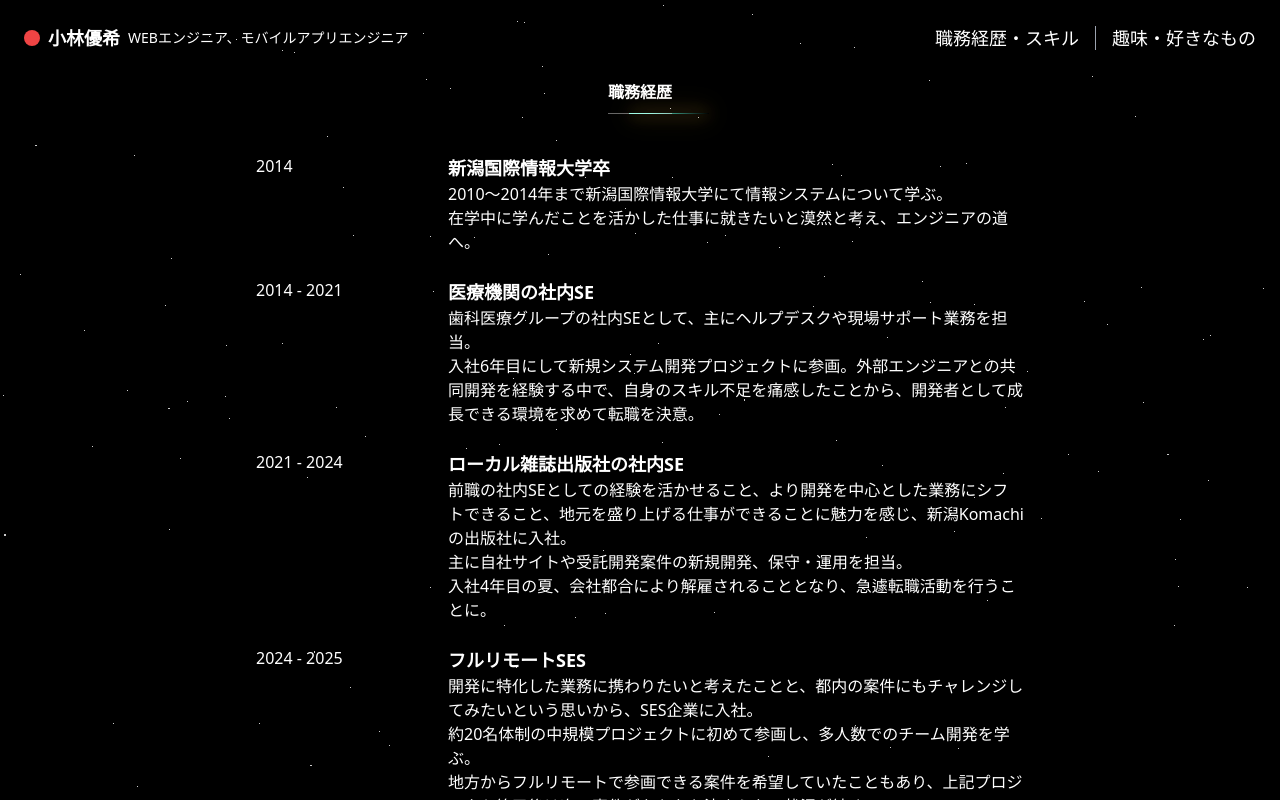
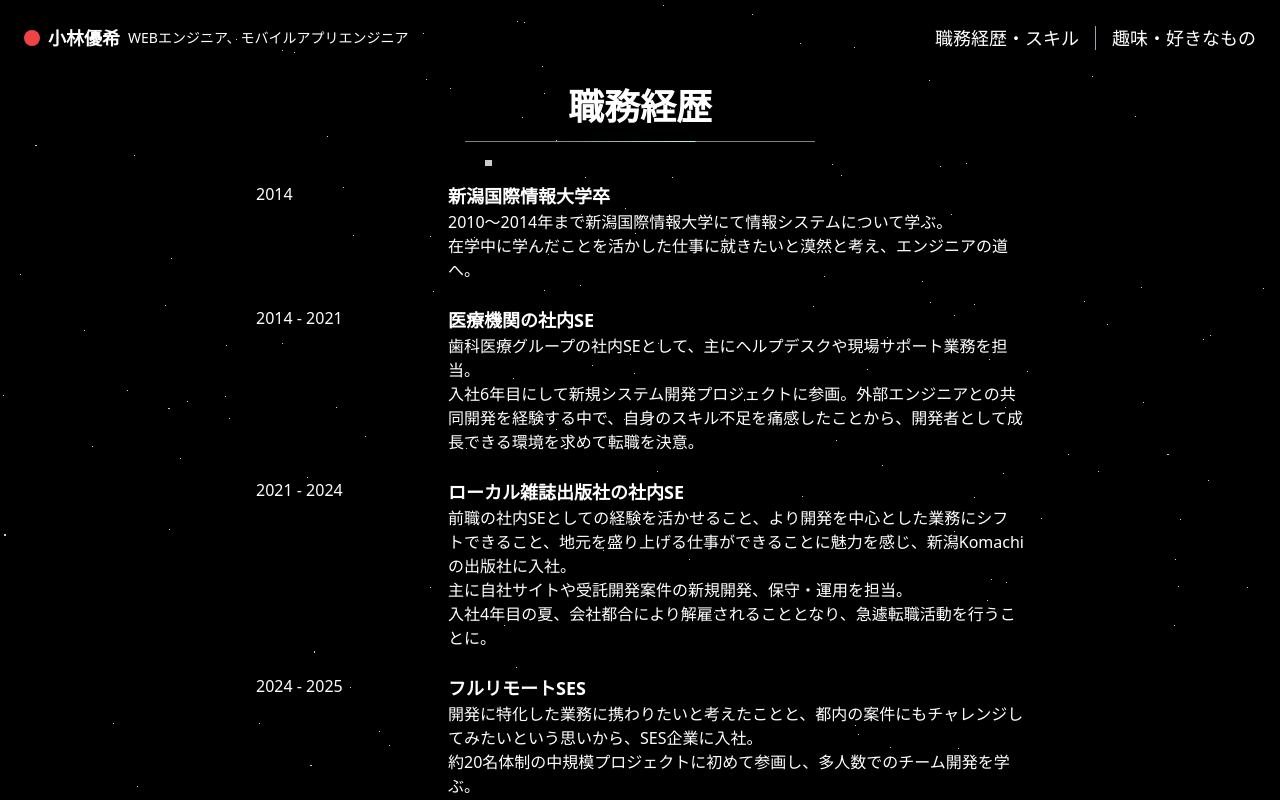
Before and after one commit to yuki-kobayashi/self-introduction, a Nuxt app: page / in a window 1280 px wide. Both pictures are taken after a click on the button "職務経歴・スキル". Shown: the top 800 px of the page. Built offline with nearby package versions, Linux system fonts and the light colour scheme.

Commit message:
タイトル下にアニメーション追加

```diff
--- a/assets/css/tailwind.css
+++ b/assets/css/tailwind.css
@@ -64,60 +64,53 @@
   margin-bottom: 2.5rem; /* Tailwindのmb-10 */
 }
 
-/* ===== 見出しテキスト ===== */
-.heading-line {
+.glowing-line {
   position: relative;
-  display: inline-block;
-  padding-bottom: 10px;
+  display: block; /* inline-block → block に変更 */
+  padding-bottom: 0.5rem;
+  font-size: 2.25rem;
+  font-weight: 700;
   color: #fff;
-  font-weight: bold;
+  overflow: visible; /* はみ出し部分も見えるように */
+  width: 350px; /* 線の長さをここで指定 */
+  margin: 0 auto; /* 中央寄せ */
 }
 
-/* ===== 下線のベース ===== */
-.heading-line::after {
+/* 白いベースの下線 */
+.glowing-line::after {
+  content: '';
+  position: absolute;
+  left: 0;
+  bottom: 0;
+  width: 100%;
+  height: 1px;
+  background: rgba(255, 255, 255, 0.5);
+}
+
+/* 流れる光 */
+.glowing-line::before {
   content: '';
   position: absolute;
   bottom: 0;
-  left: 0;
-  width: 100%;
+  right: -5%;
+  width: 40%;
   height: 1px;
-  background: rgba(255, 255, 255, 0.5); /* 薄い白い線 */
-  opacity: 0;
-  transform: scaleX(0);
-  transform-origin: right center;
-  transition: transform 1.5s cubic-bezier(0.4, 0.26, 0, 0.97), opacity 1.5s;
+  background: linear-gradient(to left, rgba(97, 247, 212, 1), rgba(97, 247, 212, 0));
+  animation: line-glow 5s linear infinite;
 }
 
-/* ===== 下線の光エフェクト ===== */
-.heading-line::before {
-  content: '';
-  position: absolute;
-  bottom: 0;
-  right: 0;
-  width: 80px;
-  height: 1px;
-  background: linear-gradient(to left, rgba(255,255,138,0) 0%, #61f7d4 75%, #61f7d4 100%);
-  box-shadow: 0 0 16px #ffbe40, 0 0 24px #ffbe40;
-  animation: line-light-right 10s infinite cubic-bezier(0.4, 0.26, 0, 0.97);
-  opacity: 0;
-}
-
-/* ===== アニメーションの発火（スクロールイン時） ===== */
-.heading-line.scrollin::after {
-  opacity: 0.8;
-  transform: scaleX(1); /* 右から左に伸びる */
-}
-
-.heading-line.scrollin::before {
-  opacity: 1;
-}
-
-/* ===== 光が右から左に移動するアニメーション ===== */
-@keyframes line-light-right {
+/* 光の移動アニメーション */
+@keyframes line-glow {
   0% {
-    right: -80px;
+    transform: translateX(0%); /* 右端の外側からスタート */
+    opacity: 1;
+  }
+  80% {
+    transform: translateX(-200%); /* 左端を完全に通過 */
+    opacity: 1;
   }
   100% {
-    right: 100%;
+    transform: translateX(-230%); /* 左端を過ぎた後に完全に消える */
+    opacity: 0;
   }
 }
--- a/components/CareerView.vue
+++ b/components/CareerView.vue
@@ -1,7 +1,9 @@
 <template>
   <div class="flex flex-col items-center justify-center min-h-screen px-6">
     <div class="heading-line-container">
-        <h2 class="heading-line scrollin">職務経歴</h2>
+        <h2 class="glowing-line mb-10">
+          職務経歴
+        </h2>
     </div>
     <div class="max-w-3xl w-full space-y-8">
       <!-- 経歴リスト -->
--- a/components/HobbyView.vue
+++ b/components/HobbyView.vue
@@ -1,7 +1,10 @@
 <template>
   <div class="flex flex-col text-white items-center justify-center min-h-screen px-6 py-12 space-y-16">
-    <h2 class="text-4xl font-bold mb-10">趣味・好きなもの</h2>
-
+    <div class="heading-line-container">
+        <h2 class="glowing-line mb-10">
+          趣味・好きなもの
+        </h2>
+    </div>
     <div
       v-for="(hobby, index) in hobbies"
       :key="index"
--- a/nuxt.config.ts
+++ b/nuxt.config.ts
@@ -1,10 +1,10 @@
 // https://nuxt.com/docs/api/configuration/nuxt-config
 export default defineNuxtConfig({
-  css: ['@/assets/css/tailwind.css'],
   modules: [
     '@nuxtjs/tailwindcss',
     '@nuxt/image',
   ],
+  css: ['@/assets/css/tailwind.css'],
   compatibilityDate: '2025-07-15',
   devtools: { enabled: true }
 })
```
